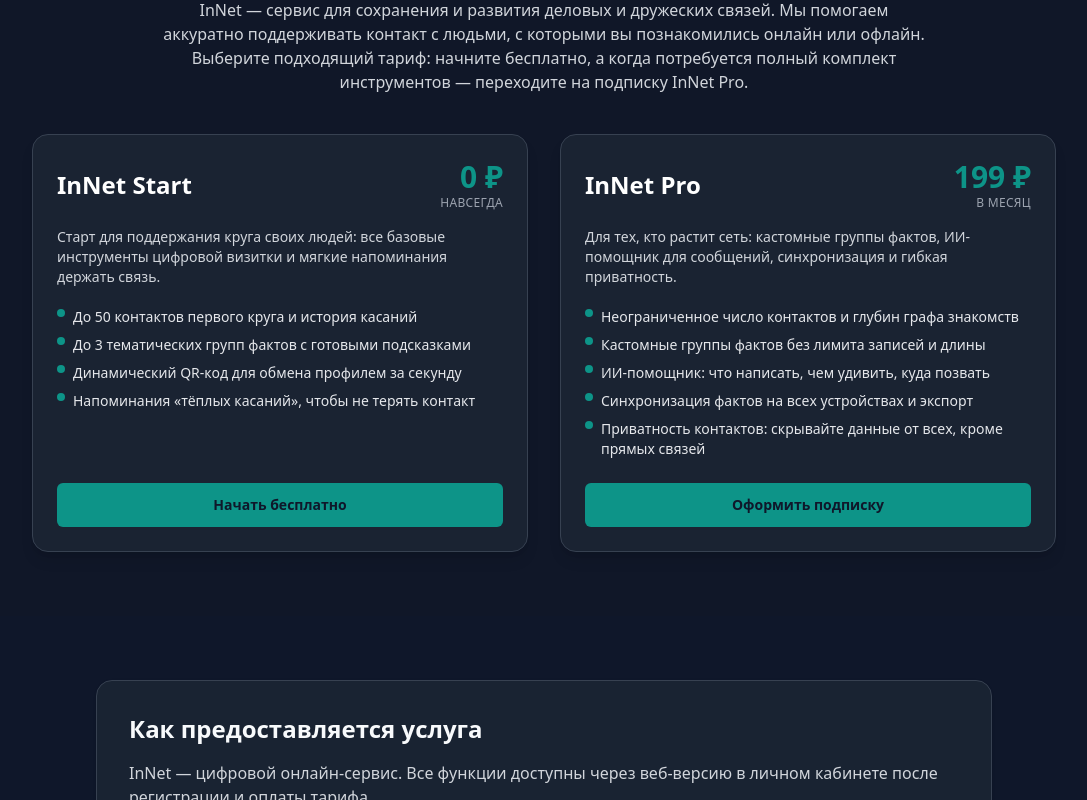
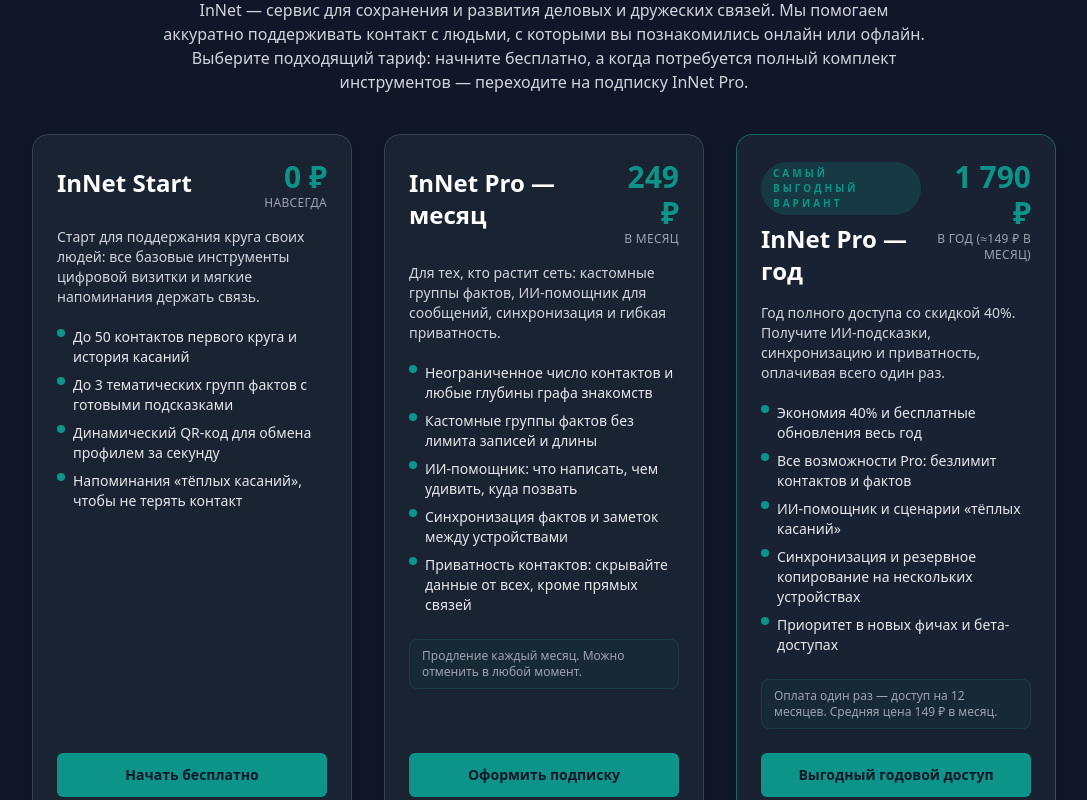
Before and after one commit to Debchik/InNet, a Next.js app in the folder innet-app/: page / in a window 1280 px wide. Shown: the part 1600-2400 px from the top of the page, without its empty margins (96-1183 px from the left). Built offline with nearby package versions, Linux system fonts and the light colour scheme.

Commit message:
Innet 0.9.7.3

```diff
--- a/innet-app/data/legal.ts
+++ b/innet-app/data/legal.ts
@@ -6,6 +6,8 @@ export type TariffPlan = {
   billingPeriod: string;
   features: string[];
   cta: string;
+  badge?: string;
+  note?: string;
 };
 
 /**
@@ -29,20 +31,39 @@ export const tariffPlans: TariffPlan[] = [
     cta: 'Начать бесплатно',
   },
   {
-    id: 'pro',
-    name: 'InNet Pro',
+    id: 'pro-monthly',
+    name: 'InNet Pro — месяц',
     description:
       'Для тех, кто растит сеть: кастомные группы фактов, ИИ-помощник для сообщений, синхронизация и гибкая приватность.',
-    price: '199 ₽',
+    price: '249 ₽',
     billingPeriod: 'в месяц',
     features: [
-      'Неограниченное число контактов и глубин графа знакомств',
+      'Неограниченное число контактов и любые глубины графа знакомств',
       'Кастомные группы фактов без лимита записей и длины',
       'ИИ-помощник: что написать, чем удивить, куда позвать',
-      'Синхронизация фактов на всех устройствах и экспорт',
+      'Синхронизация фактов и заметок между устройствами',
       'Приватность контактов: скрывайте данные от всех, кроме прямых связей',
     ],
     cta: 'Оформить подписку',
+    note: 'Продление каждый месяц. Можно отменить в любой момент.',
+  },
+  {
+    id: 'pro-annual',
+    name: 'InNet Pro — год',
+    description:
+      'Год полного доступа со скидкой 40%. Получите ИИ-подсказки, синхронизацию и приватность, оплачивая всего один раз.',
+    price: '1 790 ₽',
+    billingPeriod: 'в год (≈149 ₽ в месяц)',
+    features: [
+      'Экономия 40% и бесплатные обновления весь год',
+      'Все возможности Pro: безлимит контактов и фактов',
+      'ИИ-помощник и сценарии «тёплых касаний»',
+      'Синхронизация и резервное копирование на нескольких устройствах',
+      'Приоритет в новых фичах и бета-доступах',
+    ],
+    cta: 'Выгодный годовой доступ',
+    badge: 'Самый выгодный вариант',
+    note: 'Оплата один раз — доступ на 12 месяцев. Средняя цена 149 ₽ в месяц.',
   },
 ];
 
--- a/innet-app/lib/payments/store.ts
+++ b/innet-app/lib/payments/store.ts
@@ -1,20 +1,22 @@
 type PaymentStatus = 'pending' | 'succeeded' | 'canceled';
+
+export type PlanProduct = 'pro-monthly' | 'pro-annual';
 
 type StoredPayment = {
   paymentId: string;
   userId: string;
-  planId: 'pro';
+  planType: PlanProduct;
   status: PaymentStatus;
   createdAt: number;
 };
 
 const payments = new Map<string, StoredPayment>();
 
-export function rememberPayment(paymentId: string, userId: string, planId: 'pro' = 'pro') {
+export function rememberPayment(paymentId: string, userId: string, planType: PlanProduct) {
   payments.set(paymentId, {
     paymentId,
     userId,
-    planId,
+    planType,
     status: 'pending',
     createdAt: Date.now(),
   });
--- a/innet-app/pages/api/payments/create.ts
+++ b/innet-app/pages/api/payments/create.ts
@@ -1,19 +1,19 @@
 import type { NextApiRequest, NextApiResponse } from 'next';
 import { createPayment } from '../../../lib/payments/yookassa';
-import { rememberPayment } from '../../../lib/payments/store';
+import { rememberPayment, PlanProduct } from '../../../lib/payments/store';
 
 type CreatePaymentBody = {
-  amount?: number;
-  description?: string;
   returnUrl?: string;
   userId?: string;
   email?: string;
+  planId?: string;
 };
 
 type SuccessResponse = {
   ok: true;
   paymentId: string;
   confirmationUrl: string;
+  planId: PlanProduct;
 };
 
 type ErrorResponse = {
@@ -21,8 +21,16 @@ type ErrorResponse = {
   message: string;
 };
 
-const DEFAULT_AMOUNT = 199;
-const DEFAULT_DESCRIPTION = 'Подписка InNet Pro';
+const PLAN_CATALOG: Record<PlanProduct, { amount: number; description: string }> = {
+  'pro-monthly': {
+    amount: 249,
+    description: 'Подписка InNet Pro — месяц',
+  },
+  'pro-annual': {
+    amount: 1790,
+    description: 'Подписка InNet Pro — год',
+  },
+};
 
 export default async function handler(
   req: NextApiRequest,
@@ -39,21 +47,23 @@ export default async function handler(
     return res.status(400).json({ ok: false, message: 'Не указан идентификатор пользователя' });
   }
 
-  const amount = typeof body.amount === 'number' && body.amount > 0 ? body.amount : DEFAULT_AMOUNT;
-  const description = body.description?.trim() || DEFAULT_DESCRIPTION;
+  const requestedPlan = (body.planId as PlanProduct | undefined) ?? 'pro-monthly';
+  const plan = PLAN_CATALOG[requestedPlan] ?? PLAN_CATALOG['pro-monthly'];
+  const planId: PlanProduct = PLAN_CATALOG[requestedPlan] ? requestedPlan : 'pro-monthly';
+
   const returnUrl =
     body.returnUrl?.trim() ||
     `${process.env.NEXT_PUBLIC_SITE_URL ?? 'http://localhost:3000'}/app/qr?purchase=success`;
 
   try {
     const payment = await createPayment({
-      amount,
-      description,
+      amount: plan.amount,
+      description: plan.description,
       returnUrl,
       userId,
       email: body.email,
       metadata: {
-        planId: 'pro',
+        planId,
       },
     });
 
@@ -61,12 +71,13 @@ export default async function handler(
       throw new Error('ЮKassa вернула неожиданный ответ.');
     }
 
-    rememberPayment(payment.id, userId, 'pro');
+    rememberPayment(payment.id, userId, planId);
 
     return res.status(200).json({
       ok: true,
       paymentId: payment.id,
       confirmationUrl: (payment.confirmation as { confirmation_url: string }).confirmation_url,
+      planId,
     });
   } catch (error) {
     const message =
--- a/innet-app/pages/api/payments/status.ts
+++ b/innet-app/pages/api/payments/status.ts
@@ -1,11 +1,11 @@
 import type { NextApiRequest, NextApiResponse } from 'next';
-import { getPayment } from '../../../lib/payments/store';
+import { getPayment, PlanProduct } from '../../../lib/payments/store';
 
 type SuccessResponse = {
   ok: true;
   status: 'pending' | 'succeeded' | 'canceled' | 'unknown';
   userId?: string;
-  planId?: 'pro';
+  planId?: PlanProduct;
 };
 
 type ErrorResponse = {
@@ -29,13 +29,13 @@ export default function handler(
 
   const entry = getPayment(paymentId);
   if (!entry) {
-    return res.status(200).json({ ok: true, status: 'unknown' });
+  return res.status(200).json({ ok: true, status: 'unknown' });
   }
 
   return res.status(200).json({
     ok: true,
     status: entry.status,
     userId: entry.userId,
-    planId: entry.planId,
+    planId: entry.planType,
   });
 }
--- a/innet-app/pages/index.tsx
+++ b/innet-app/pages/index.tsx
@@ -175,11 +175,23 @@ export default function Home() {
           <p className="text-gray-300 text-center max-w-3xl mx-auto mb-10">
             {companyDescription.shortAbout} Выберите подходящий тариф: начните бесплатно, а когда потребуется полный комплект инструментов — переходите на подписку InNet Pro.
           </p>
-          <div className="grid gap-8 md:grid-cols-2">
+          <div className="grid gap-8 sm:grid-cols-2 lg:grid-cols-3">
             {tariffPlans.map((plan) => (
-              <article key={plan.id} className="rounded-2xl border border-gray-700 bg-gray-800/70 p-6 flex flex-col shadow-lg">
-                <div className="flex items-center justify-between gap-4 mb-4">
-                  <h3 className="text-2xl font-semibold text-white">{plan.name}</h3>
+              <article
+                key={plan.id}
+                className={`rounded-2xl border bg-gray-800/70 p-6 flex flex-col shadow-lg ${
+                  plan.badge ? 'border-primary/60 shadow-[0_25px_60px_-35px_rgba(13,148,136,0.9)]' : 'border-gray-700'
+                }`}
+              >
+                <div className="flex items-start justify-between gap-4 mb-4">
+                  <div>
+                    {plan.badge && (
+                      <span className="inline-flex items-center rounded-full bg-primary/20 px-3 py-1 text-[10px] font-semibold uppercase tracking-[0.3em] text-primary">
+                        {plan.badge}
+                      </span>
+                    )}
+                    <h3 className="mt-2 text-2xl font-semibold text-white">{plan.name}</h3>
+                  </div>
                   <div className="text-right">
                     <div className="text-3xl font-bold text-primary">{plan.price}</div>
                     <div className="text-xs uppercase tracking-wide text-gray-400">{plan.billingPeriod}</div>
@@ -194,8 +206,13 @@ export default function Home() {
                     </li>
                   ))}
                 </ul>
+                {plan.note && (
+                  <p className="mb-6 text-xs text-gray-400 border border-primary/20 rounded-lg bg-primary/5 px-3 py-2">
+                    {plan.note}
+                  </p>
+                )}
                 <Link
-                  href={plan.id === 'free' ? '/register' : '/register?plan=pro'}
+                  href={plan.id === 'free' ? '/register' : `/register?plan=${encodeURIComponent(plan.id)}`}
                   className="mt-auto inline-flex items-center justify-center rounded-md bg-primary px-5 py-3 text-sm font-semibold text-background transition hover:bg-secondary"
                 >
                   {plan.cta}
--- a/innet-app/pages/legal/offer.tsx
+++ b/innet-app/pages/legal/offer.tsx
@@ -43,6 +43,13 @@ export default function PublicOfferPage() {
                 <p className="text-gray-300">
                   {legalContactInfo.legalHolderFullName}, ИНН {legalContactInfo.inn}. Связь:{' '}
                   {legalContactInfo.supportEmail}, {legalContactInfo.phone}.
+                </p>
+              </div>
+              <div>
+                <h3 className="text-sm font-semibold text-white mb-2">Поддержка</h3>
+                <p className="text-gray-300">
+                  Обращения принимаются по почте и телефону в рабочие часы ({legalContactInfo.workingHours}). Ответ на запрос —
+                  в течение 2 рабочих дней.
                 </p>
               </div>
             </div>
--- a/innet-app/pages/legal/requisites.tsx
+++ b/innet-app/pages/legal/requisites.tsx
@@ -72,8 +72,8 @@ export default function LegalRequisitesPage() {
               платежа и описание ситуации.
             </p>
             <p>
-              Для официальных запросов направляйте письма на почтовый адрес, указанный выше. Корреспонденция принимается
-              заказными письмами с уведомлением.
+              Для официальных запросов направляйте письма на электронную почту поддержки. При необходимости мы предоставим
+              юридический адрес и дополнительные реквизиты по запросу.
             </p>
           </section>
         </div>
```
Also changed, not shown: innet-app/pages/register.tsx (+31 -9 lines).
